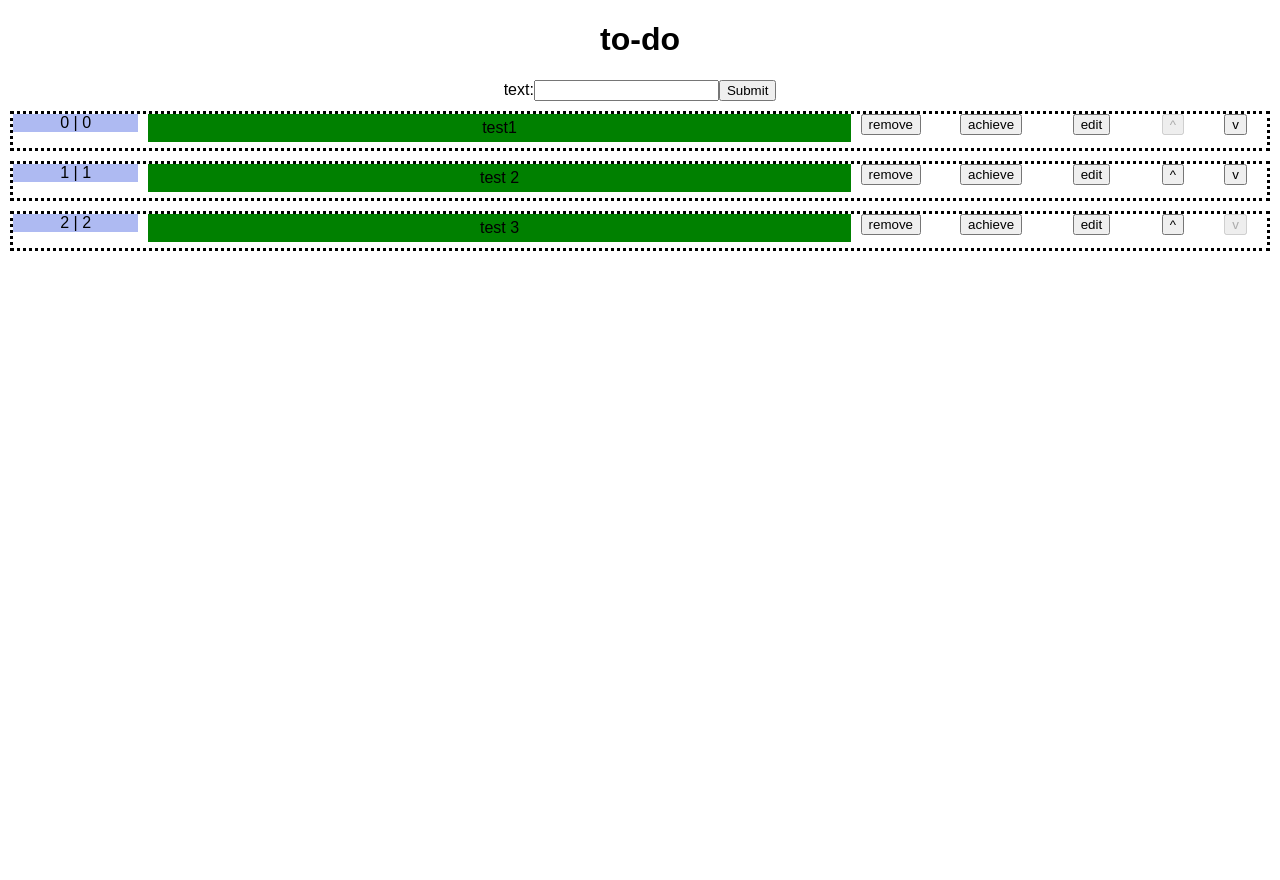
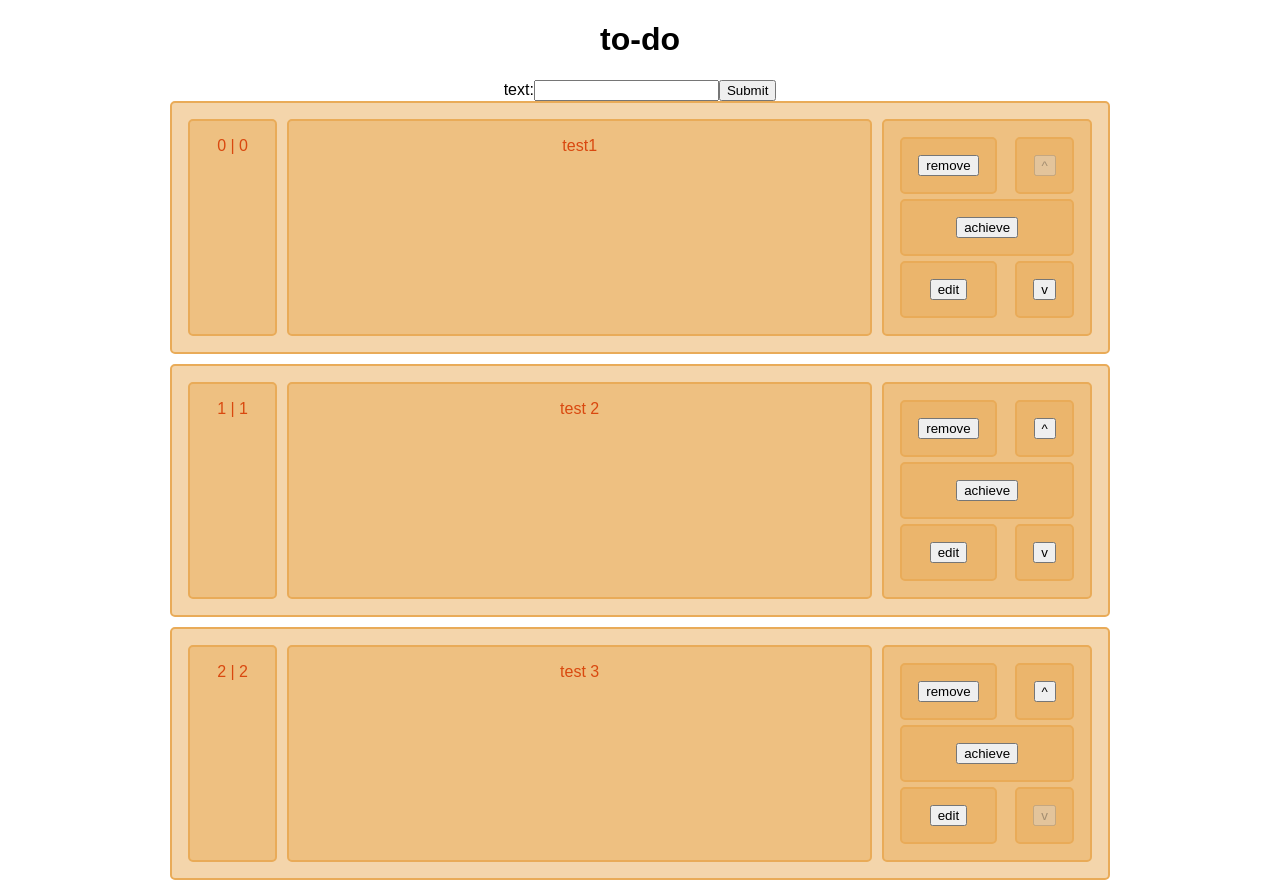
Before and after one commit to mgrimald/mgrimald.github.io, a React (Create React App) app in the folder todo_app/: page / in a window 1280 px wide. Before the commit the page ends 800 px from the top, so only its background shows below. Built offline with nearby package versions, Linux system fonts and the light colour scheme.

Commit message:
css grid
change in the css display of the todo App by using the grid system

```diff
--- a/todo_app/package.json
+++ b/todo_app/package.json
@@ -1,6 +1,6 @@
 {
   "name": "todo_app",
-  "version": "0.1.2",
+  "version": "0.1.3",
   "private": true,
   "dependencies": {
     "react": "^16.2.0",
--- a/todo_app/src/App.css
+++ b/todo_app/src/App.css
@@ -1,56 +1,89 @@
-.App {
-  text-align: center;
+/* https://developer.mozilla.org/fr/docs/Web/CSS/CSS_Grid_Layout */
+* {
+	box-sizing: border-box;
+	text-align: center;
 }
 
-.App * {
-  box-sizing: border-box;
+.wrapper {
+  max-width: 940px;
+  margin: 0 auto;
+}
+.wrapper > div {
+  border: 2px solid rgb(233,171,88);
+  border-radius: 5px;
+  background-color: rgba(233,171,88,.5);
+  padding: 1em;
+  color: #d9480f;
+}
+.wrapper {
+  display: grid;
+  grid-template-columns: repeat(1, 1fr);
+  grid-gap: 10px;
+  grid-auto-rows: minmax(100px, auto);
+}
+.todoItem > div {
+  border: 2px solid rgb(233,171,88);
+  border-radius: 5px;
+  background-color: rgba(233,171,88,.5);
+  padding: 1em;
+  color: #d9480f;
+}
+.todoItem {
+  display: grid;
+  grid-template-columns: repeat(8, 1fr);
+  grid-gap: 10px;
+  grid-auto-rows: minmax(100px, auto);
 }
 
-.todoItem {
-  height: 40px;
-  border-style: dotted;
-  border-color:black;
-  margin-top:10px;
-  margin-right: 10px;
-  margin-left:10px;
-  }
-.todoItem.achieved {
+.todoItem .id {
+  grid-column: 1 / 2;
+  grid-row: 1;
+}
+.todoItem .text{
+  grid-column: 2 / 8;
+  grid-row: 1;
+}
+.todoItem .buttons {
+  grid-column: 8 / 9;
+  grid-row: 1;
+}
+
+.button_wrapper > div {
+  border: 2px solid rgb(233,171,88);
+  border-radius: 5px;
+  background-color: rgba(233,171,88,.5);
+  padding: 1em;
+  color: #d9480f;
+}
+.button_wrapper {
+  display: grid;
+  grid-template-columns: repeat(3, 1fr);
+  grid-gap: 5px;
+  grid-auto-rows: minmax(10px, auto);
+}
+.removeBtn {
+  grid-column: 1 / 2;
+  grid-row: 1;
+}
+.achieveBtn {
+
+  grid-column: 1 / 4;
+  grid-row: 2;
+}
+.editSwitchBtn {
+  grid-column: 1 / 2;
+  grid-row: 3;
+}
+.upBtn {
+  grid-column: 3;
+  grid-row: 1;
+}
+.downBtn {
+  grid-column: 3;
+  grid-row: 3;
+}
+
+
+.todoItem.achieved .achieveBtn{
   background-color: red;
 }
-.todoItem .id {
-  width: 10%;
-  background-color: #aebaf2;
-  float: left;
-}
-.todoItem .text {
-  background-color: green;
-  float: left;
-  width: 56%;
-  align-content: center;
-  padding: 5px 10px;
-    margin-left: 10px;
-  margin-right: -10px;
-}
-.todoItem.achieved .text {
-  background-color: red;
-}
-.todoItem .removeBtn {
-  width: 8%;
-  float: left;
-}
-.todoItem .achieveBtn {
-  width: 8%;
-  float: left;
-}
-.todoItem .downBtn {
-  width: 5%;
-  float: left;
-}
-.todoItem .upBtn {
-  width: 5%;
-  float: left;
-}
-.todoItem .editSwitchBtn {
-  width: 8%;
-  float: left;
-}
--- /dev/null
+++ b/todo_app/src/App_boxSystem.css
@@ -0,0 +1,56 @@
+.App {
+  text-align: center;
+}
+
+.App * {
+  box-sizing: border-box;
+}
+
+.todoItem {
+  height: 40px;
+  border-style: dotted;
+  border-color:black;
+  margin-top:10px;
+  margin-right: 10px;
+  margin-left:10px;
+  }
+.todoItem.achieved {
+  background-color: red;
+}
+.todoItem .id {
+  width: 10%;
+  background-color: #aebaf2;
+  float: left;
+}
+.todoItem .text {
+  background-color: green;
+  float: left;
+  width: 56%;
+  align-content: center;
+  padding: 5px 10px;
+    margin-left: 10px;
+  margin-right: -10px;
+}
+.todoItem.achieved .text {
+  background-color: red;
+}
+.todoItem .removeBtn {
+  width: 8%;
+  float: left;
+}
+.todoItem .achieveBtn {
+  width: 8%;
+  float: left;
+}
+.todoItem .downBtn {
+  width: 5%;
+  float: left;
+}
+.todoItem .upBtn {
+  width: 5%;
+  float: left;
+}
+.todoItem .editSwitchBtn {
+  width: 8%;
+  float: left;
+}
--- a/todo_app/src/Components/Todo.js
+++ b/todo_app/src/Components/Todo.js
@@ -37,20 +37,24 @@ const TodoItem = (props) => {
 		    <div className="text">
 			    {props.todo.text}
 		    </div>
-		<div className="removeBtn">
-			<button onClick={ () => {props.remove(props.todo.id)} }>remove</button>
+        <div className="buttons">
+          <div className="button_wrapper">
+            <div className="editSwitchBtn">
+              {editing}
             </div>
   		      <div className="achieveBtn">
     	  		  {achievement}
   	  	    </div>
-		<div className="editSwitchBtn">
-	  		{editing}
+            <div className="removeBtn">
+              <button onClick={ () => {props.remove(props.todo.id)} }>remove</button>
             </div>
   		      <div className="upBtn">
     			    <button onClick={ () => {props.up(props.todo.order)} } disabled={props.upBtnDisabled}> ^ </button>
   	  	    </div>
   		      <div className="downBtn">
     	 		    <button onClick={ () => {props.down(props.todo.order)}} disabled={props.downBtnDisabled}> v </button>
+            </div>
+          </div>
         </div>
       </div>
     );
@@ -95,7 +99,7 @@ export const TodoList = (props) => {
 		}
 	)
 	return (
-		<div className="todoList">{todoNode}</div>
+		<div className="todoList wrapper">{todoNode}</div>
 	);
 };
 
--- a/todo_app/src/Components/TodoApp.js
+++ b/todo_app/src/Components/TodoApp.js
@@ -112,7 +112,7 @@ export class TodoApp extends Component {
 	}
   	render() {
     	return (
-      		<div>
+      		<div >
         		<TodoForm
         			addTodo={this.addTodo} />
         		<TodoList
```
Also changed, not shown: 1 other file (tests, documents, lock files or other folders). Lines whose indentation alone changed are shown as unchanged.
